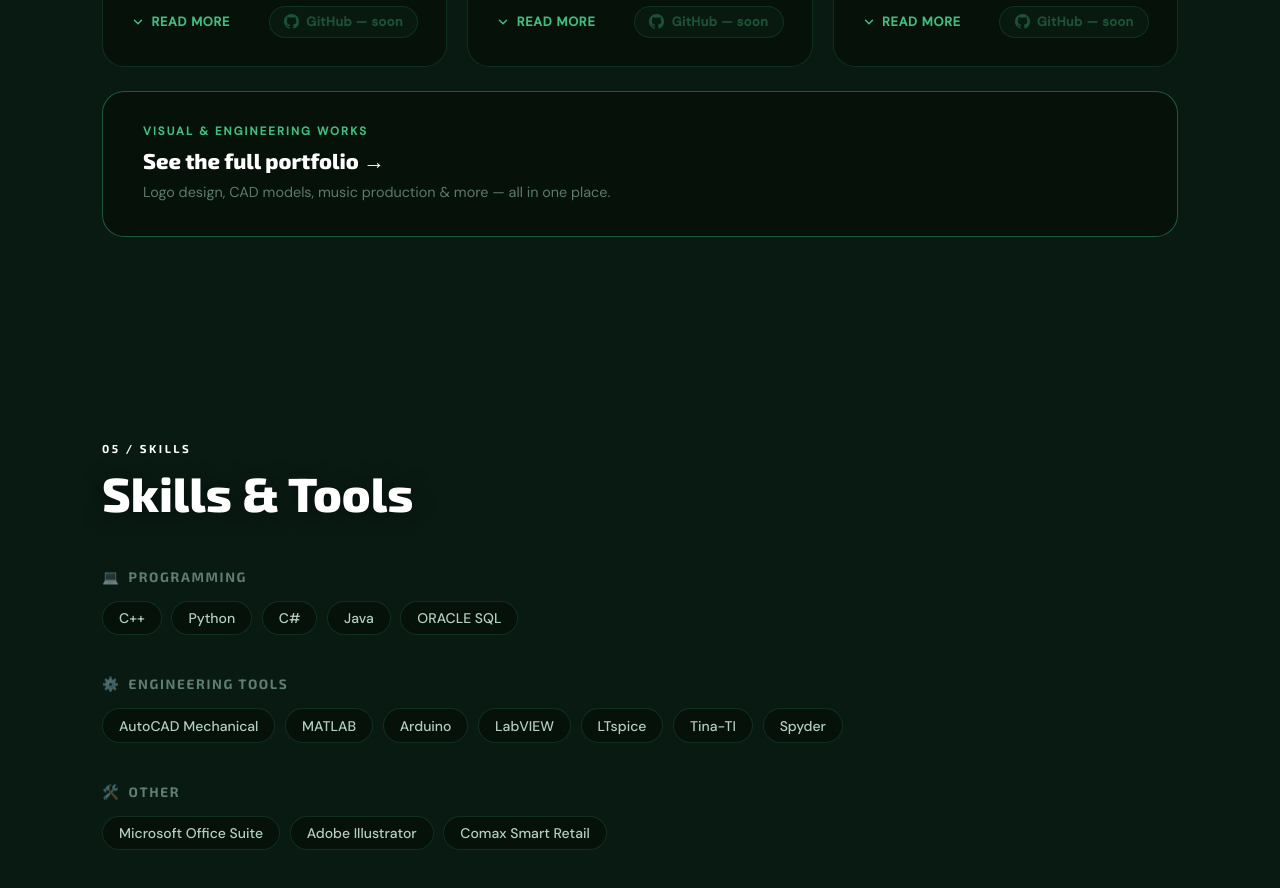
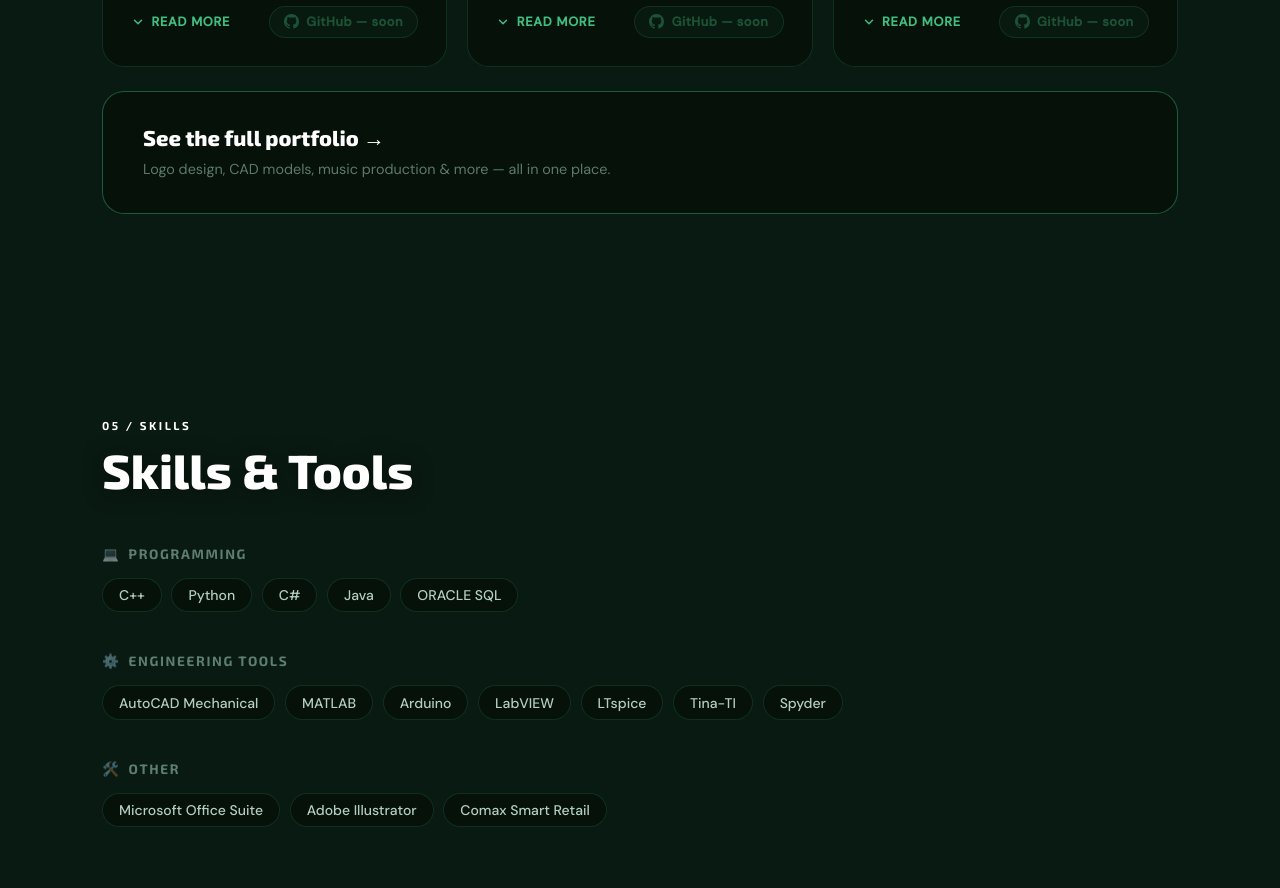
Before and after one commit to tudor-halasag/tudor-halasag.github.io, a React (Vite) app: page / in a window 1280 px wide. Shown: the part 3280-4168 px from the top of the page. Built offline with nearby package versions, Linux system fonts and the light colour scheme.

Commit message:
Update App.jsx

```diff
--- a/src/App.jsx
+++ b/src/App.jsx
@@ -553,7 +553,6 @@
           </div>
           <a href="https://tudor-halasag.github.io/works" className="works-card sf">
             <div className="works-card-inner">
-              <span className="works-card-label">Visual &amp; Engineering Works</span>
               <h3 className="works-card-title">See the full portfolio →</h3>
               <p className="works-card-sub">Logo design, CAD models, music production &amp; more — all in one place.</p>
             </div>
```
